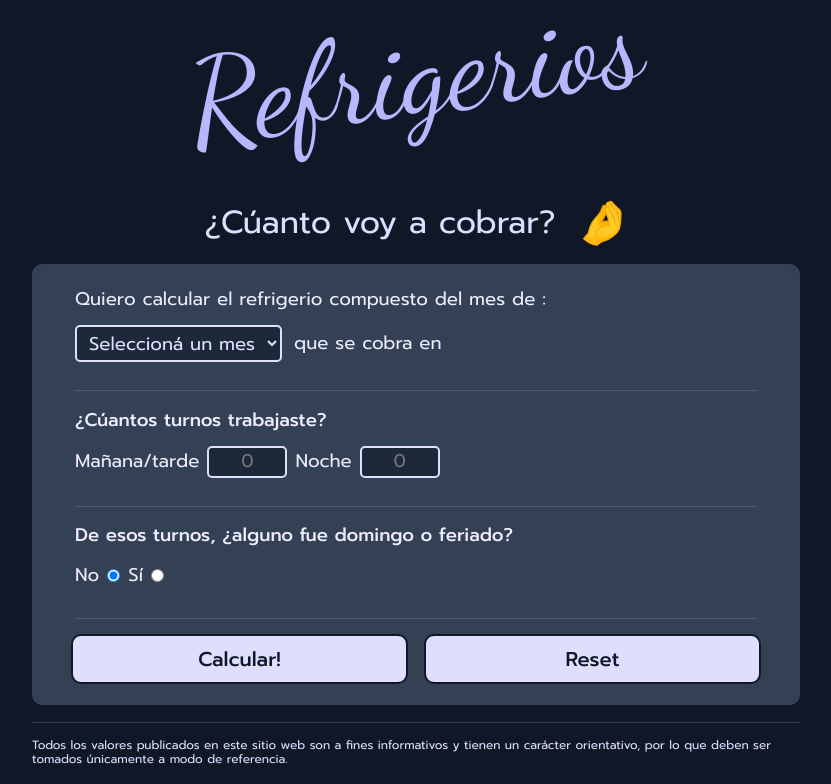
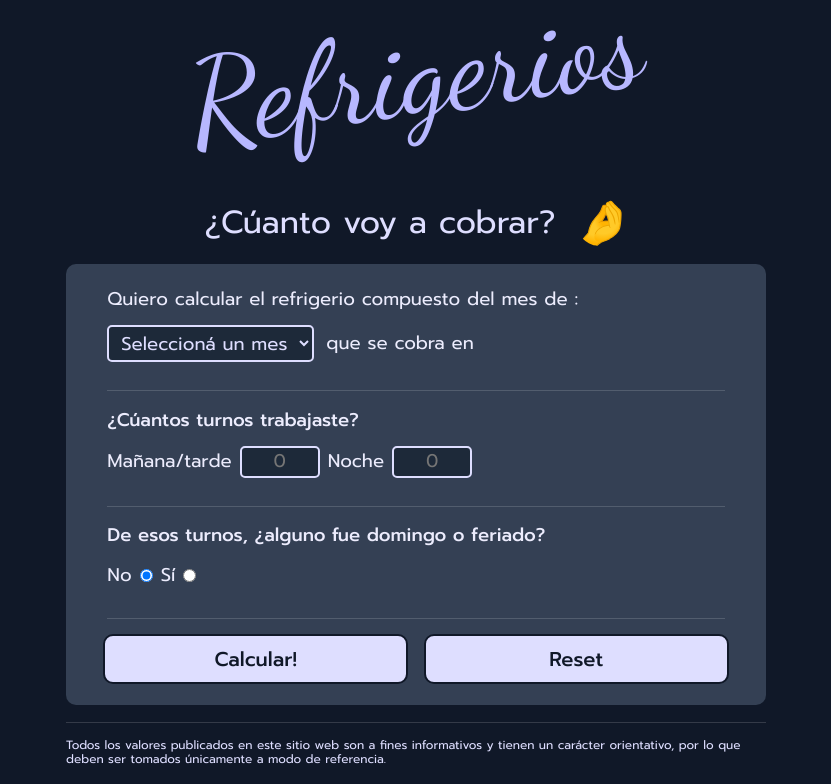
Before and after one commit to Alejandro-Madero/refrigerios, a React (Vite) app: page / in a window 1536 px wide. Shown: the part 16-800 px from the top of the page, without its empty margins (352-1183 px from the left). Built offline with nearby package versions, Linux system fonts and the light colour scheme.

Commit message:
Updated media queries

```diff
--- a/src/Components/Disclaimer.module.css
+++ b/src/Components/Disclaimer.module.css
@@ -33,11 +33,6 @@
 @media (min-width: 1500px) {
   .disclaimer {
     width: 50%;
+    max-width: 700px;
   }
 }
-
-@media (min-width: 1700px) {
-  .disclaimer {
-    width: 40%;
-  }
-}
--- a/src/Components/Header.module.css
+++ b/src/Components/Header.module.css
@@ -50,11 +50,6 @@
 @media (min-width: 1500px) {
   .header {
     width: 50%;
+    max-width: 700px;
   }
 }
-
-@media (min-width: 1700px) {
-  .card {
-    width: 40%;
-  }
-}
--- a/src/Components/UI/Card.module.css
+++ b/src/Components/UI/Card.module.css
@@ -34,11 +34,6 @@
 @media (min-width: 1500px) {
   .card {
     width: 50%;
+    max-width: 700px;
   }
 }
-
-@media (min-width: 1700px) {
-  .card {
-    width: 40%;
-  }
-}
```
